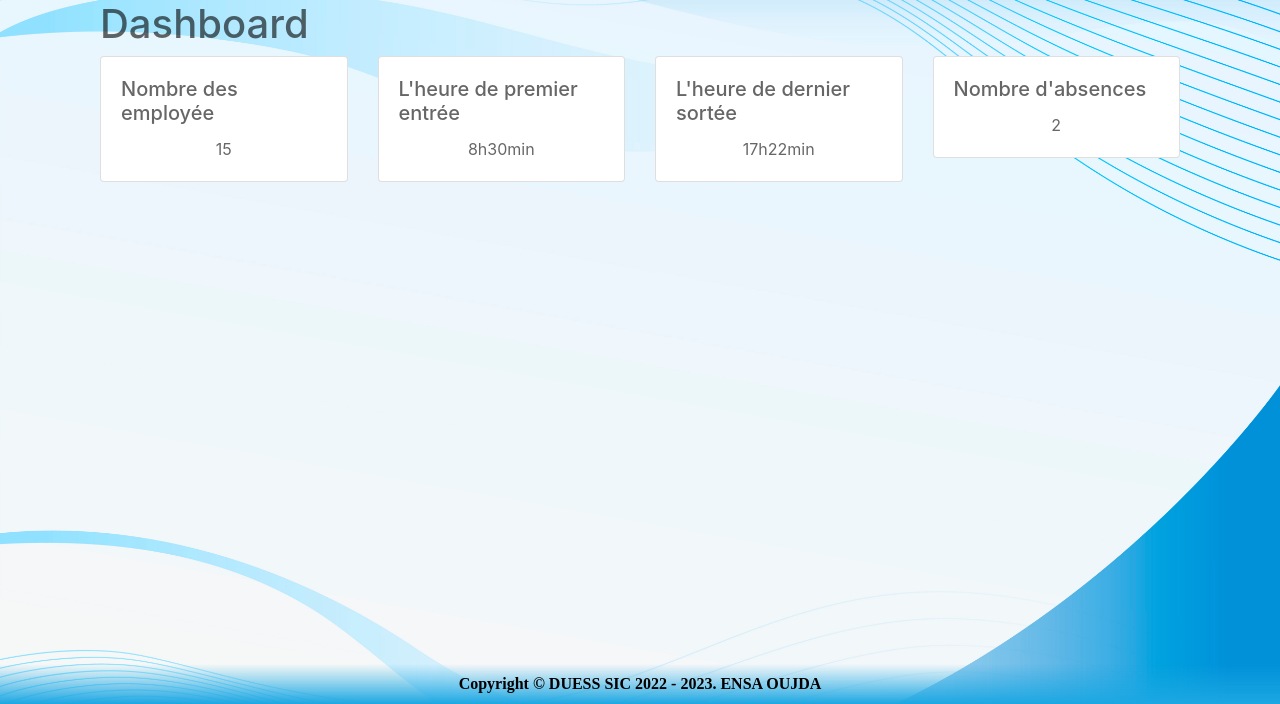
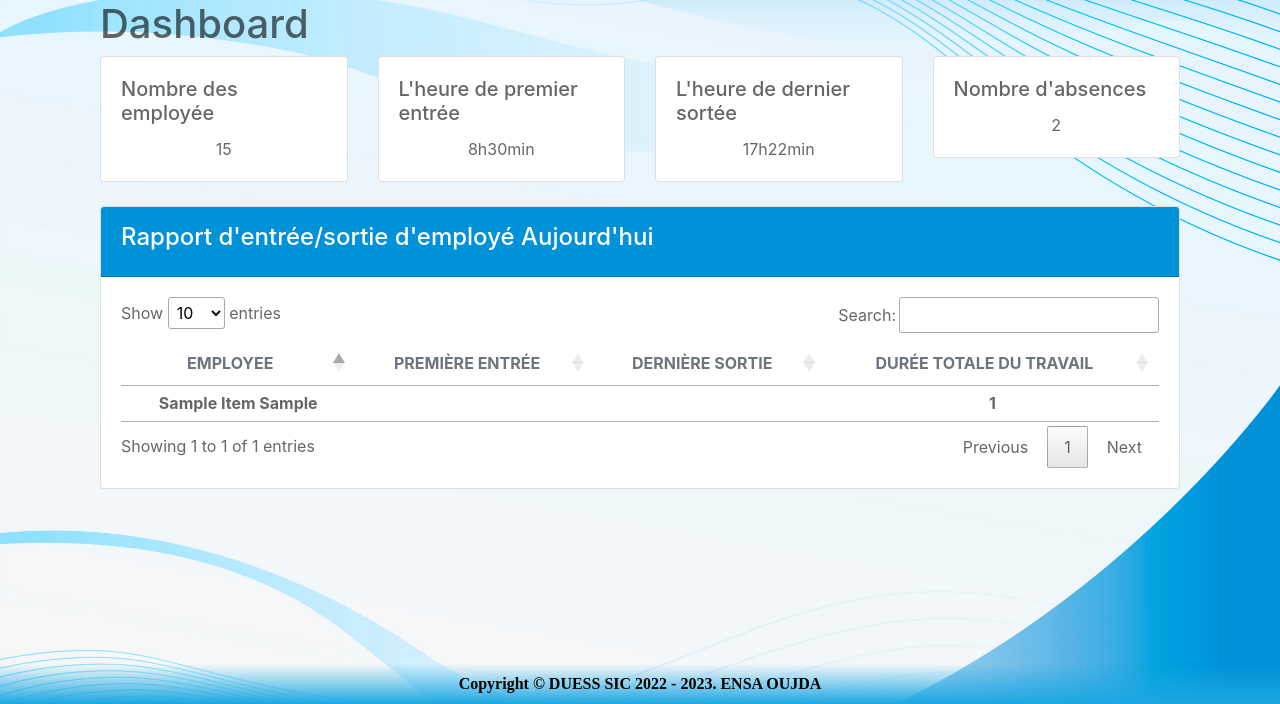
Before and after one commit to zakaria-chougrani/RFID_ProjectV1, a Django app: template templates/dashboard.html in a window 1280 px wide. Shown: the part 96-800 px from the top of the page. Run offline with Django 4.2, Linux system fonts and the light colour scheme; the template is opened without the code that fills it: most values are stand-ins (such as "Sample title", 1, 10 or a date in 2020); some libraries are stand-ins or nearby versions.

Commit message:
1st commit

```diff
--- a/templates/dashboard.html
+++ b/templates/dashboard.html
@@ -1,6 +1,5 @@
 {% extends 'base.html' %}
 {% load static %}
-
 {% block content %}
     <div class="container">
         <h1>Dashboard</h1>
@@ -38,5 +37,61 @@
                 </div>
             </div>
         </div>
+        <br>
+        <div class="row">
+            <div class="col-12">
+                <div class="card">
+                    <div class="card-header py-3" style="background-color: #0092d9;color: white;">
+                        <h4>Rapport d'entrée/sortie d'employé Aujourd'hui</h4>
+                    </div>
+                    <div class="card-body">
+                        <div class="table-responsive">
+                            <table id="tableEntryExite">
+                                <thead>
+                                <tr>
+                                    <th class="text-center text-uppercase text-secondary text-xxs font-weight-bolder opacity-7">
+                                        Employee
+                                    </th>
+                                    <th class="text-center text-uppercase text-secondary text-xxs font-weight-bolder opacity-7">
+                                        Première entrée
+                                    </th>
+                                    <th class="text-center text-uppercase text-secondary text-xxs font-weight-bolder opacity-7">
+                                        Dernière sortie
+                                    </th>
+                                    <th class="text-center text-uppercase text-secondary text-xxs font-weight-bolder opacity-7">
+                                        durée totale du travail
+                                    </th>
+                                </tr>
+                                </thead>
+                                <tbody>
+                                {% for item in report %}
+                                    <tr>
+                                        <td class="align-middle text-center">
+                                            <h6 class="text-xs font-weight-bold mb-0">{{ item.Employe_nom|title }} {{ item.Employe_prenom|title}}</h6>
+                                        </td>
+                                        <td class="align-middle text-center">
+                                            <h6 class="text-xs font-weight-bold mb-0">{{ item.premier_entre|default:"No entry recorded"|time:"H:i" }}</h6>
+                                        </td>
+                                        <td class="align-middle text-center">
+                                            <h6 class="text-xs font-weight-bold mb-0">{{ item.dernier_sortie|default:"No exit recorded"|time:"H:i" }}</h6>
+                                        </td>
+                                        <td class="align-middle text-center">
+                                            <h6 class="text-xs font-weight-bold mb-0">{{ item.total_work_duration}}</h6>
+                                        </td>
+                                    </tr>
+                                {% endfor %}
+                                </tbody>
+                            </table>
+                        </div>
+
+                    </div>
+                </div>
+            </div>
+        </div>
     </div>
+    <script>
+        $('#tableEntryExite').DataTable({
+            responsive: true
+        });
+    </script>
 {% endblock %}
```
Also changed, not shown: app/scheduler.py (+58 -4 lines), app/views.py (+51 -22 lines), proj/settings.py (+1 -6 lines), db.sqlite3, 1 other file.
